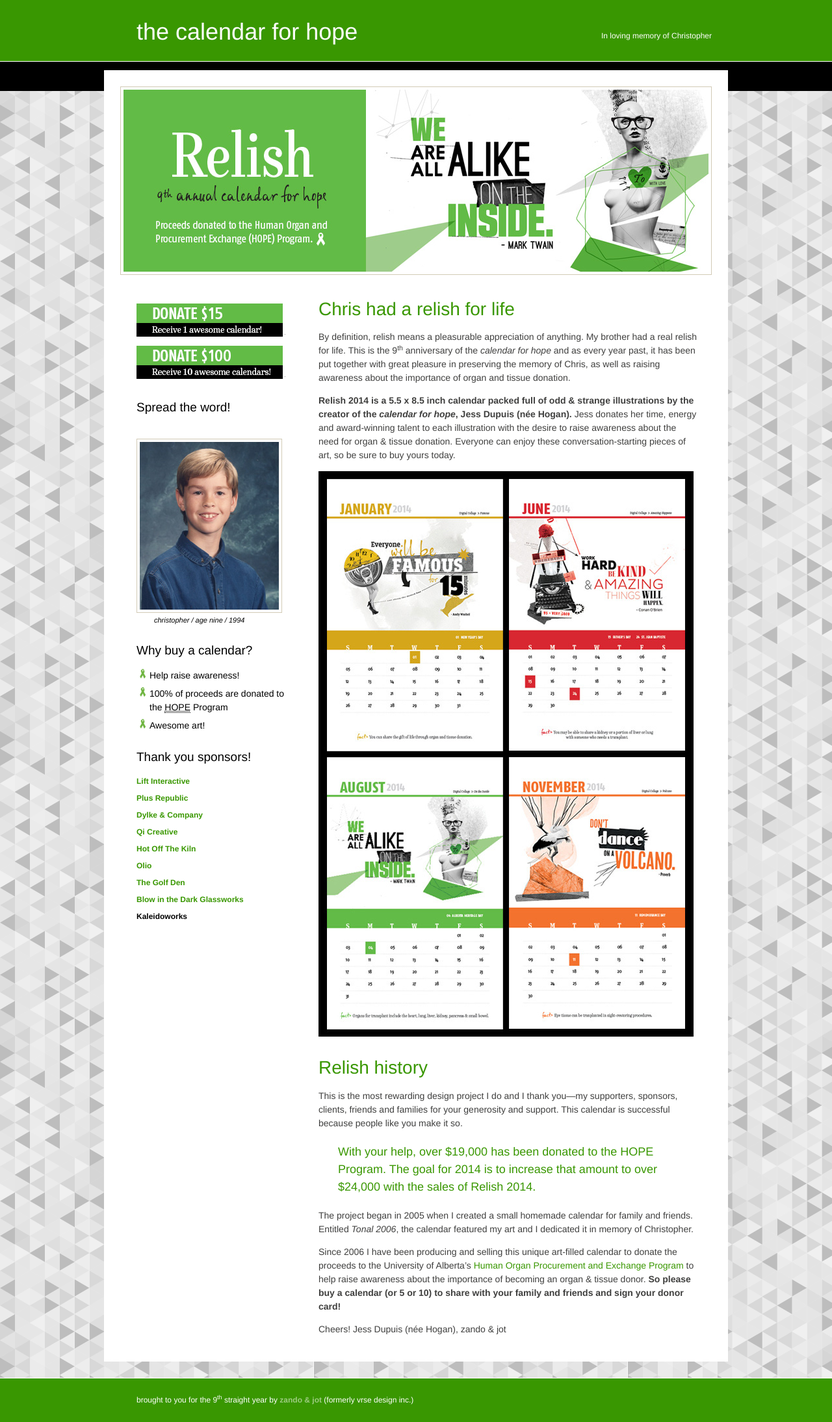
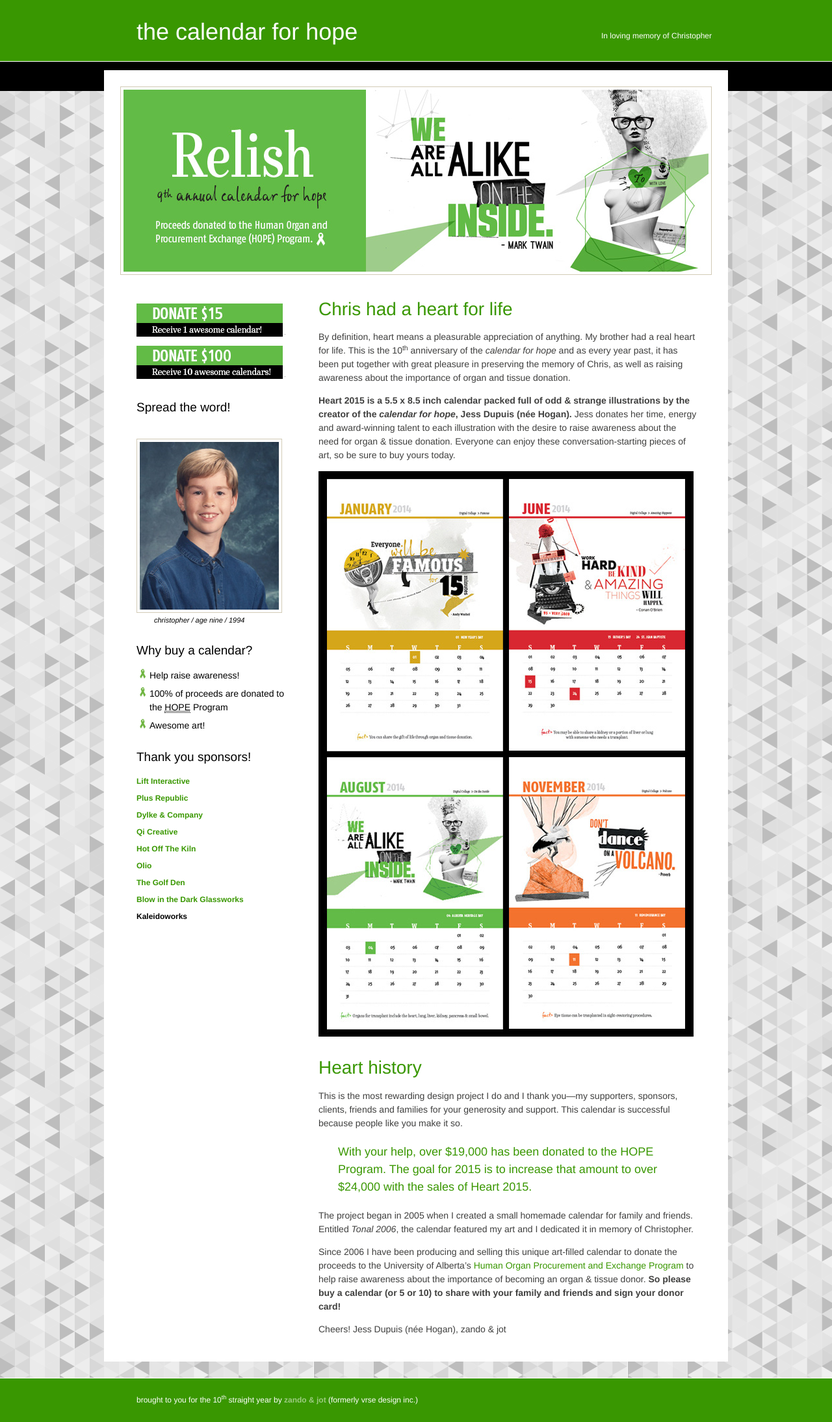
Before and after one commit to elidupuis/calendarforhope.com, a Jekyll site: the page built from index.md, in a window 1280 px wide. Shown: the whole page at 65% size. Built offline with Jekyll 4.4.1, drawn with Linux system fonts in a browser that asks for light colours; nearby versions of some CDN libraries.

Commit message:
update name and year

```diff
--- a/_config.yml
+++ b/_config.yml
@@ -3,9 +3,9 @@ relative_permalinks: false
 markdown: kramdown
 # excerpt_separator: "\n\n\n"
 
-name: "Relish 2014: Calendar for HOPE."
+name: "Heart 2015: Calendar for HOPE."
 url: http://calendarforhope.com
-description: "9th annual charity calendar by zando &amp; jot (formerly vrse design inc.). all proceeds go to the University of Alberta's HOPE program."
+description: "10th annual charity calendar by zando &amp; jot (formerly vrse design inc.). all proceeds go to the University of Alberta's HOPE program."
 timezone: America/Edmonton
 
 exclude: [.gitignore, .editorconfig, Gemfile, Gemfile.lock, README.md]
--- a/_layouts/home.html
+++ b/_layouts/home.html
@@ -40,7 +40,7 @@
 
   		<figure id="feature">
   			<img src="img/banner.jpg" alt="" />
-  			<figcaption class="visuallyhidden"><em>Relish</em> 9<sup>th</sup> annual calendar for hope. 100% of proceeds are donated to the <abbr title="University of Alberta">U of A</abbr>'s <abbr title="Human Organ Procurement and Exchange">HOPE</abbr> program to help raise awareness about the importance of organ &amp; tissue donation.</figcaption>
+  			<figcaption class="visuallyhidden"><em>Heart</em> 10<sup>th</sup> annual calendar for hope. 100% of proceeds are donated to the <abbr title="University of Alberta">U of A</abbr>'s <abbr title="Human Organ Procurement and Exchange">HOPE</abbr> program to help raise awareness about the importance of organ &amp; tissue donation.</figcaption>
   		</figure>
 
   		<article id="main-content" role="main">
@@ -77,7 +77,7 @@
 
 
         <h2>Spread the word!</h2>
-        <!-- <p>Help spread the word by sharing Relish 2014 with your friends.</p> -->
+        <!-- <p>Help spread the word by sharing Heart 2015 with your friends.</p> -->
 
         <!-- AddThis Button BEGIN -->
         <div class="addthis_toolbox addthis_default_style addthis_32x32_style">
@@ -125,7 +125,7 @@
 
   <footer role="contentinfo" id="site-info">
   	<div class="wrap">
-  		<p>brought to you for the 9<sup>th</sup> straight year by <a href="http://zandoandjot.com">zando &amp; jot</a> (formerly vrse design inc.)</p>
+  		<p>brought to you for the 10<sup>th</sup> straight year by <a href="http://zandoandjot.com">zando &amp; jot</a> (formerly vrse design inc.)</p>
   	</div>
   </footer>
 
--- a/css/style.css
+++ b/css/style.css
@@ -258,7 +258,7 @@ td {
 body {
   background: #000000 url('../img/bg.png') repeat 0 0;
   color: #3f3f3e;
-  font: 75%/1 adelle, helvetica, sans-serif;
+  font: 75%/1 lexia, helvetica, sans-serif;
 }
 a {
   color: #399701;
@@ -445,7 +445,7 @@ form p {
 #thanks-modal {
   background: #f5efe1;
   border: 8px solid #399701;
-  border-color: rgba(56, 152, 1, 0.65);
+  border-color: rgba(57, 151, 1, 0.65);
   color: #000000;
   font-size: 16px;
   padding: 30px;
--- a/css/style.less
+++ b/css/style.less
@@ -10,7 +10,7 @@
 
 
 
-@f1: adelle, helvetica, sans-serif; // 400 600
+@f1: lexia, helvetica, sans-serif; // 400 600
 
 /* HTML5 ✰ Boilerplate
  * ==|== normalize ==========================================================
--- a/index.md
+++ b/index.md
@@ -4,24 +4,24 @@ layout: home
 published: true
 ---
 
-## Chris had a relish for life
+## Chris had a heart for life
 
-By definition, relish means a pleasurable appreciation of anything. My brother had a real relish for life. This is the 9<sup>th</sup> anniversary of the _calendar for hope_ and as every year past, it has been  put together with great pleasure in preserving the memory of Chris, as well as raising awareness about the importance of organ and tissue donation.
+By definition, heart means a pleasurable appreciation of anything. My brother had a real heart for life. This is the 10<sup>th</sup> anniversary of the _calendar for hope_ and as every year past, it has been  put together with great pleasure in preserving the memory of Chris, as well as raising awareness about the importance of organ and tissue donation.
 
 <!---
 ![christmas 5 pack](img/promo.jpg)
-the 2014 calendar
+the 2015 calendar
 -->
 
-**Relish 2014 is a 5.5 x 8.5 inch calendar packed full of odd & strange illustrations by the creator of the _calendar for hope_, Jess Dupuis (née Hogan).** Jess donates her time, energy and award-winning talent to each illustration with the desire to raise awareness about the need for organ & tissue donation. Everyone can enjoy these conversation-starting pieces of art, so be sure to buy yours today.
+**Heart 2015 is a 5.5 x 8.5 inch calendar packed full of odd & strange illustrations by the creator of the _calendar for hope_, Jess Dupuis (née Hogan).** Jess donates her time, energy and award-winning talent to each illustration with the desire to raise awareness about the need for organ & tissue donation. Everyone can enjoy these conversation-starting pieces of art, so be sure to buy yours today.
 
 ![sample artwork from calendar](img/artwork-sample.jpg)
 
-## Relish history
+## Heart history
 
 This is the most rewarding design project I do and I thank you—my supporters, sponsors, clients, friends and families for your generosity and support. This calendar is successful because people like you make it so.
 
-<p class="hilite">With your help, over $19,000 has been donated to the HOPE Program. The goal for 2014 is to increase that amount to over $24,000 with the sales of Relish 2014.</p>
+<p class="hilite">With your help, over $19,000 has been donated to the HOPE Program. The goal for 2015 is to increase that amount to over $24,000 with the sales of Heart 2015.</p>
 
 The project began in 2005 when I created a small homemade calendar for family and friends. Entitled _Tonal 2006_, the calendar featured my art and I dedicated it in memory of Christopher.
 
```
